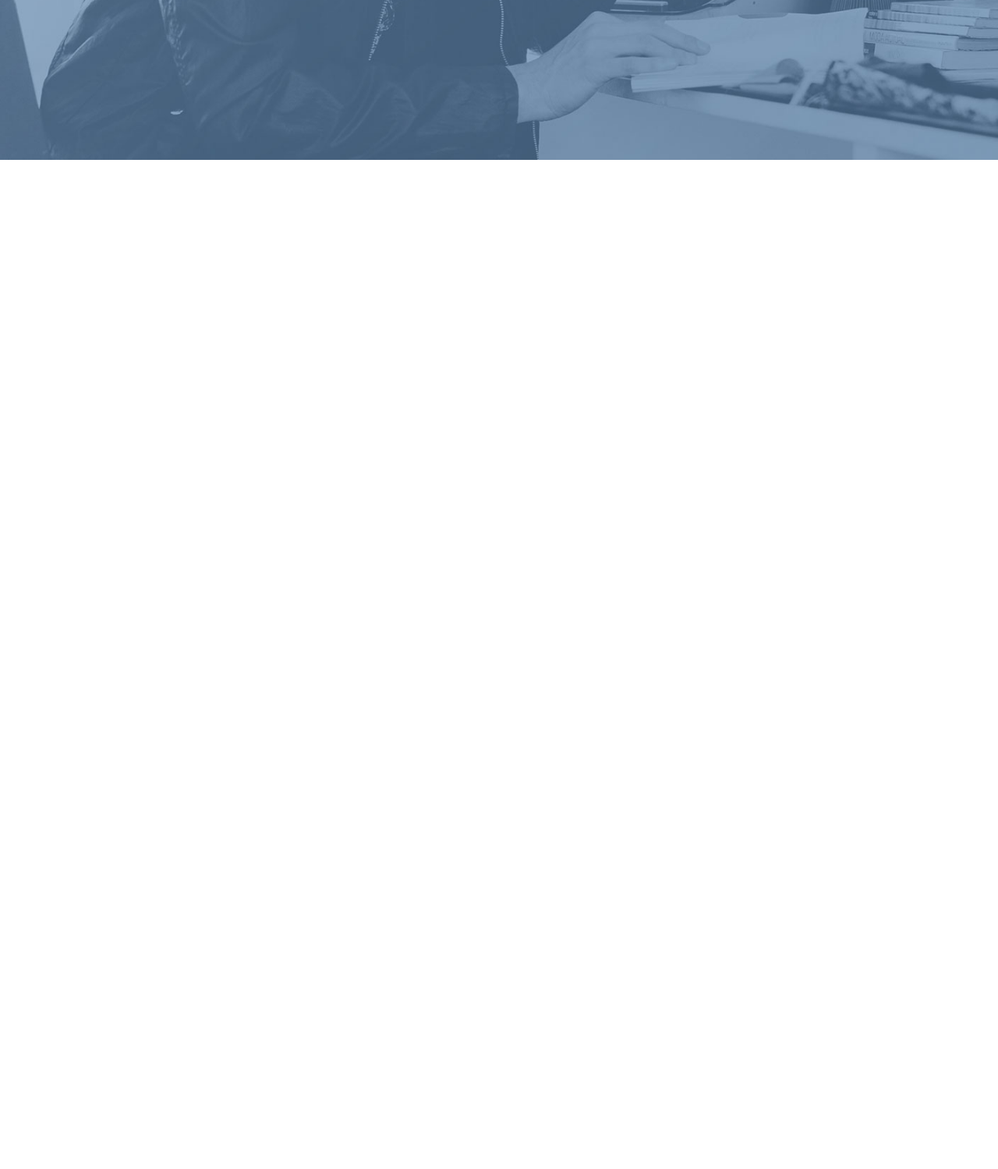
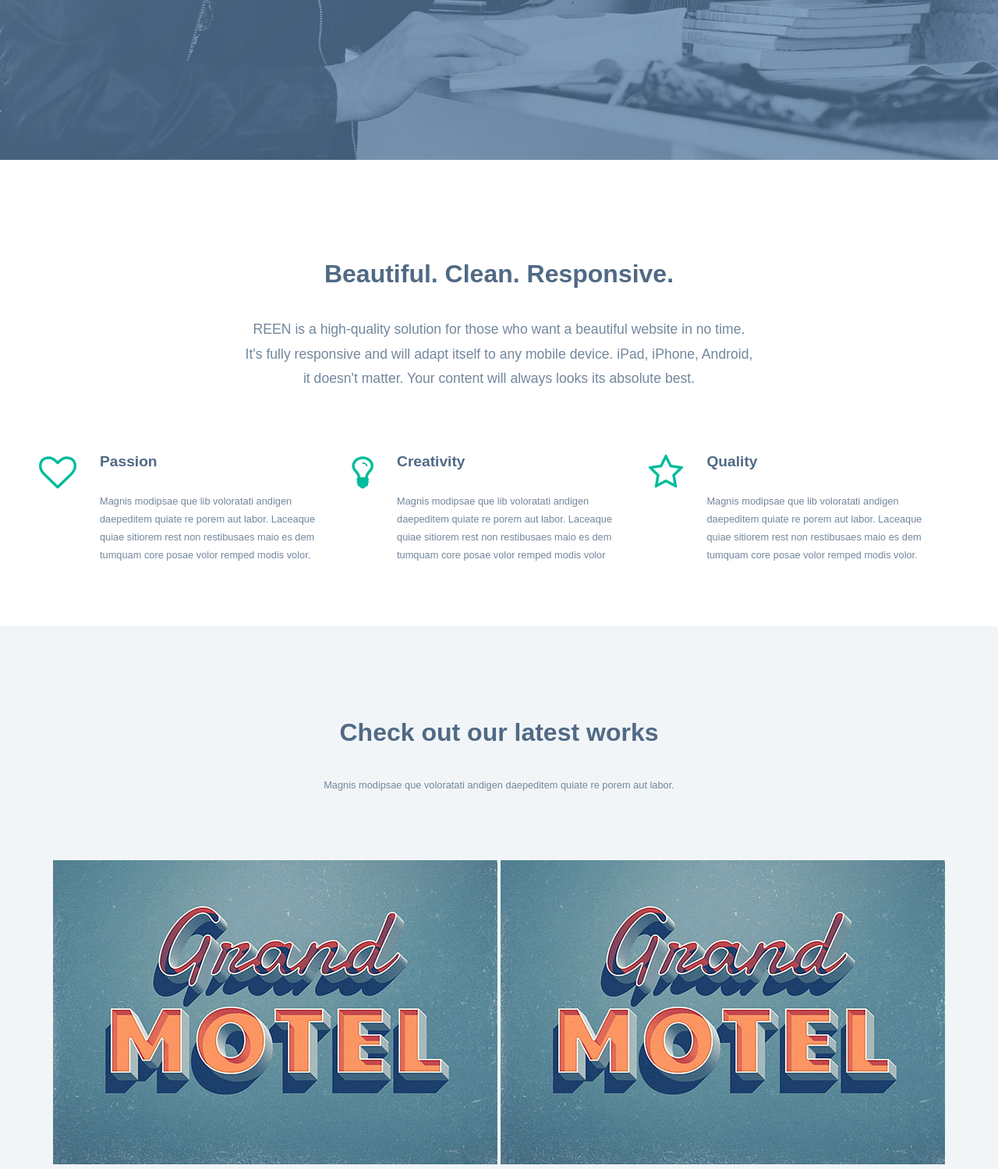
Before and after one commit to tiagoandradeWeb/reen, a plain HTML site: page index.html in a window 1280 px wide. Shown: the part 752-2251 px from the top of the page at 78% size. Before the commit the page ends 957 px from the top, so only its background shows below. Drawn offline with Linux system fonts and the light colour scheme; a script that the page names is missing.

Commit message:
adicionado o quem somos

```diff
--- a/css/style.css
+++ b/css/style.css
@@ -3,20 +3,37 @@ body{font-family: sans-serif;}
 .container{max-width: 1200px; display: flex; padding: 0px 10px; margin: 0 auto;}
 img{max-width:100%;}
 .btn-mobile{display: none;}
+.center{justify-content: center; align-content: center; align-items: center;}
 
 .social{background: #f5f7fa; border:1px solid #e6e9ed;}
-.social-icons { height:40px; justify-content: flex-end;; align-items: center; align-content: center;}
+.social-icons { height:40px; justify-content: flex-end;}
 .social-icons i{padding: 15px; color:#506a85; cursor: pointer;}
 .social-icons i:hover{color:#334354;}
-.header-content{ height: 115px; justify-content: space-between; align-content: center; align-items: center;}
+.header-content{ height: 115px; justify-content: space-between;}
 
 .menu ul{display: flex;}
 .menu ul li a{display: block; padding: 30px 15px; color:#506a85; font-weight: bold; font-size:0.9em;}
 .menu ul li a:hover{color:#89a2bf;}
 
 
-.slide{background-image: url(../img/banner-principal.jpg);background-size:cover; background-repeat: no-repeat;}
-.slide-content{height: 100vh; flex-direction: column; justify-content: center; align-content: center; align-items: center;}
+.slide{background-image: url(../img/banner-principal.jpg);background-position: center center; background-size:cover; background-repeat: no-repeat;}
+.slide-content{height: 100vh; flex-direction: column;}
 .slide-content h1{font-size: 3em; font-family: sans-serif; font-weight: bolder; color:#fff; margin-bottom: 30px;}
 .slide-content p{color: #fff; line-height: 25px;}
 .btn-slide{ padding: 25px 60px; background: #00bc9c; color: #fff; font-weight: bold; border-radius: 3px; margin-top: 65px;}
+
+.quem-somos{margin-top: 130px;}
+.quem-somos-content{flex-direction: column;}
+.quem-somos-content h2{color:#506a85; font-size:2em; font-weight:bold; margin-bottom: 40px;}
+.quem-somos-content p{font-size: 1.1em; color:#73879c; line-height: 1.8;}
+.quem-somos-artigos{display: flex; margin: 80px 0px;}
+.quem-somos-icon i{font-size: 3em; color:#00bc9c;}
+.quem-somos-txt{padding:0px 30px;}
+.quem-somos-txt h3{margin-bottom: 30px; font-size: 1.2em; font-weight: bold; color:#506a85;}
+.quem-somos-txt p{font-size: 0.8em; color:#73879c; line-height: 1.8;}
+
+.last-work{background: #f2f5f7;}
+.last-work-content{flex-direction: column; padding: 120px 0px}
+.last-work-content h2{color:#506a85; font-size:2em; font-weight:bold; margin-bottom: 40px;}
+.last-work-content p{font-size: 0.8em; color:#73879c; line-height: 1.8;}
+.work-image{margin-top: 85px;}
--- a/index.html
+++ b/index.html
@@ -13,7 +13,7 @@
 <body>
     <header class="topo">
        <div class="social">
-           <div class="social-icons container">
+           <div class="social-icons container center">
                 <i class="fa fa-facebook-official" aria-hidden="true"></i>
                 <i class="fa fa-google-plus" aria-hidden="true"></i>
                 <i class="fa fa-twitter" aria-hidden="true"></i>
@@ -22,7 +22,7 @@
                 <i class="fa fa-dribbble" aria-hidden="true"></i>
             </div>
        </div>
-       <div class="header-content container">
+       <div class="header-content container center">
             <div class="logo">
                <img src="img/logo.png" alt="Logo Reen">
             </div>
@@ -43,11 +43,57 @@
 
     </header>
     <div class="slide">
-        <div class="slide-content container">
+        <div class="slide-content container center">
             <h1>Made for Designers</h1>
             <p>Create your online portfolio in minutes with the professionally and lovingly designed REEN</p>
             <p>website template. Customize your site with versatile and easy to use features.</p>
             <a class="btn-slide" href="#">GET STARTED NOW</a>
+        </div>
+    </div> <!--Fim slide-->
+    <div class="quem-somos">
+        <div class="quem-somos-content container center">
+           <h2>Beautiful. Clean. Responsive.</h2>
+           <p>REEN is a high-quality solution for those who want a beautiful website in no time. </p>
+           <p>It's fully responsive and will adapt itself to any mobile device. iPad, iPhone, Android, </p>
+           <p>it doesn't matter. Your content will always looks its absolute best.</p>
+
+           <div class="quem-somos-artigos">
+                <div class="quem-somos-icon">
+                    <i class="fa fa-heart-o" aria-hidden="true"></i>
+                </div>
+                <div class="quem-somos-txt">
+                    <h3>Passion</h3>
+                    <p>Magnis modipsae que lib voloratati andigen daepeditem quiate re porem aut labor. Laceaque quiae sitiorem rest non restibusaes maio es dem tumquam core posae volor remped modis volor.</p>
+                </div>
+
+                <div class="quem-somos-icon">
+                    <i class="fa fa-lightbulb-o" aria-hidden="true"></i>
+                </div>
+                <div class="quem-somos-txt">
+                    <h3>Creativity</h3>
+                    <p> Magnis modipsae que lib voloratati andigen daepeditem quiate re porem aut labor. Laceaque quiae sitiorem rest non restibusaes maio es dem tumquam core posae volor remped modis volor</p>
+                </div>
+
+                <div class="quem-somos-icon">
+                    <i class="fa fa-star-o" aria-hidden="true"></i>
+                </div>
+                <div class="quem-somos-txt">
+                    <h3>Quality</h3>
+                    <p>Magnis modipsae que lib voloratati andigen daepeditem quiate re porem aut labor. Laceaque quiae sitiorem rest non restibusaes maio es dem tumquam core posae volor remped modis volor.</p>
+                </div>
+           </div>
+
+        </div>
+    </div><!--Fim quem somos-->
+    <div class="last-work">
+        <div class="last-work-content container center">
+            <h2>Check out our latest works</h2>
+            <p>Magnis modipsae que voloratati andigen daepeditem quiate re porem aut labor.</p>
+            <div class="work-image">
+                <img src="img/work-1.jpg" alt="">
+                <img src="img/work-1.jpg" alt="">
+            </div>
+
         </div>
     </div>
 
```
